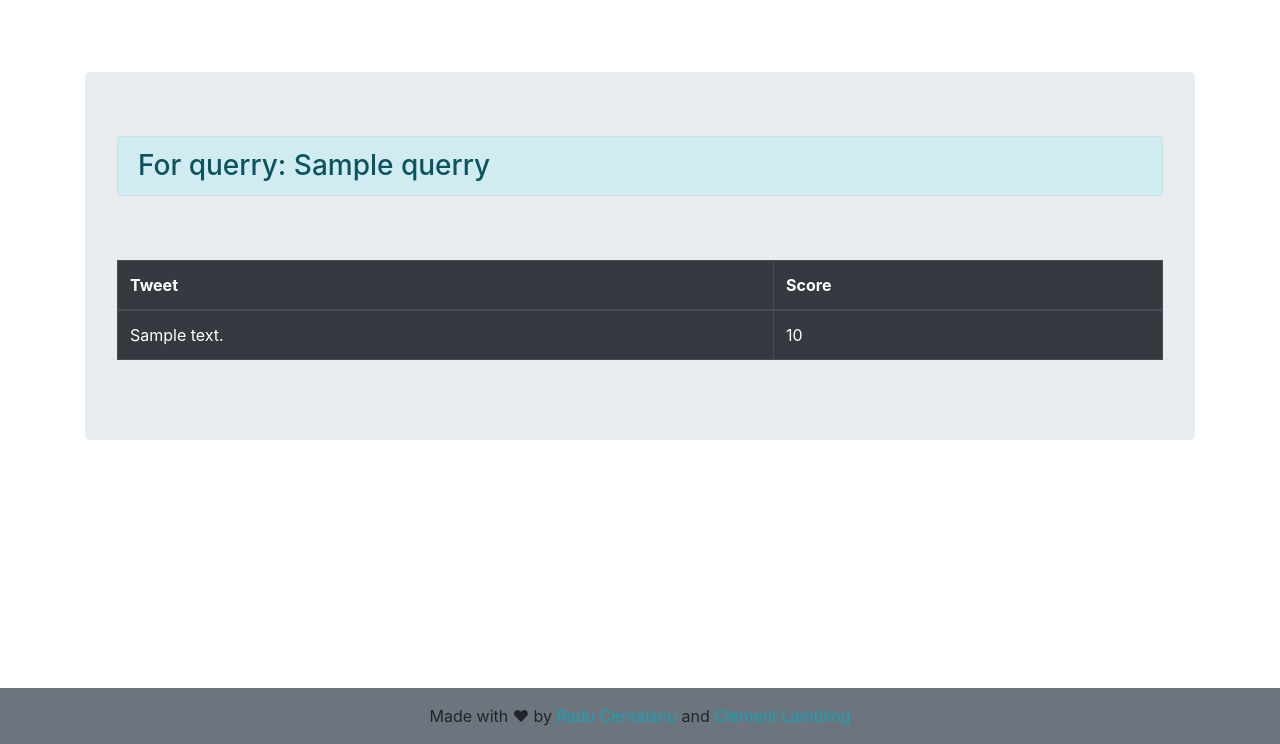
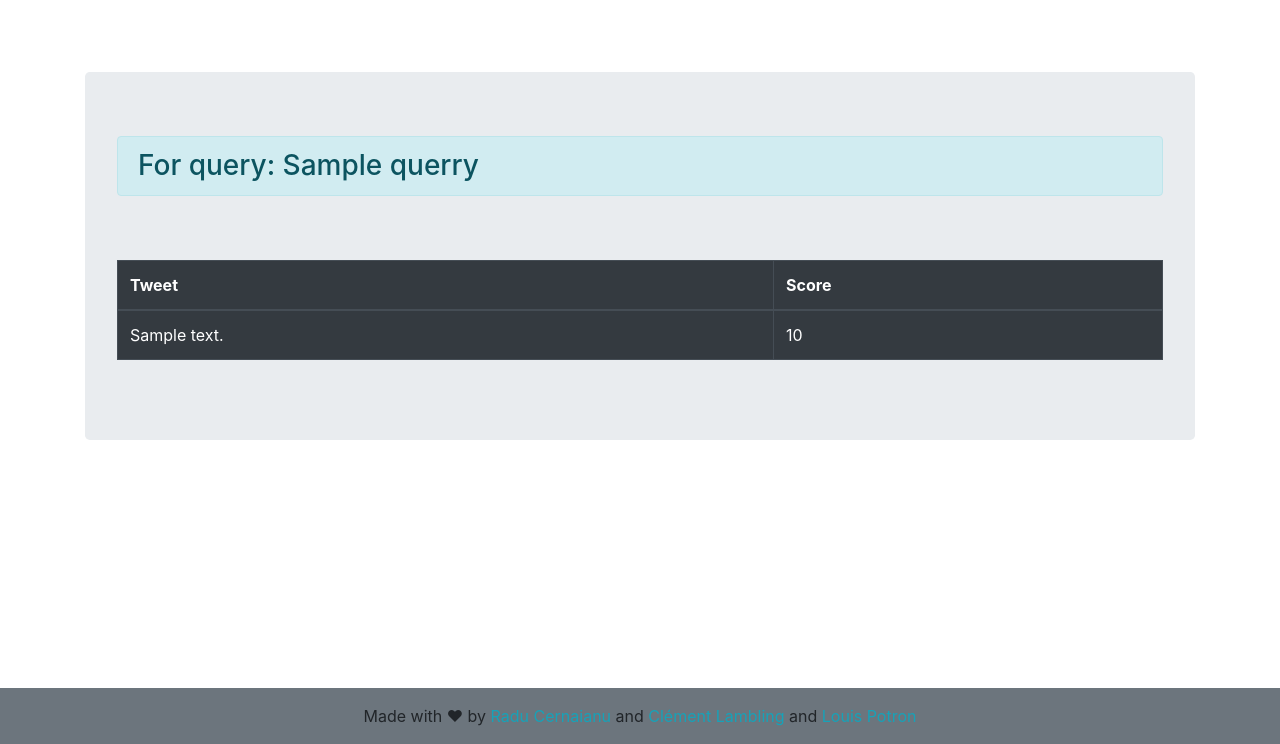
Before and after one commit to Ricainz/Final-Project-DataEngineering, a Flask app: template templates/results.html in a window 1280 px wide. Shown: the part 56-800 px from the top of the page. Run offline with Flask 2, Linux system fonts and the light colour scheme; the template is opened without the code that fills it: most values are stand-ins (such as "Sample title", 1, 10 or a date in 2020); parts of the project's set-up code (start-up, migrations or seed data) failed here and were passed over; some libraries are stand-ins or nearby versions.

Commit message:
Update results.html

```diff
--- a/templates/results.html
+++ b/templates/results.html
@@ -43,7 +43,7 @@
 
                 <h3>
                     <div class="alert alert-info" role="alert">
-                        For querry: {{querry}}
+                        For query: {{querry}}
                       </div>
                 </h3>
                 <br>
@@ -88,6 +88,8 @@
             <a class="text-info" href="https://github.com/RCern">Radu Cernaianu</a>
             and
             <a class="text-info" href="https://github.com/Ricainz">Clément Lambling</a>
+            and
+            <a class="text-info" href="https://github.com/Llouis5">Louis Potron</a>
         </div>
         <!-- Copyright -->
 
```
